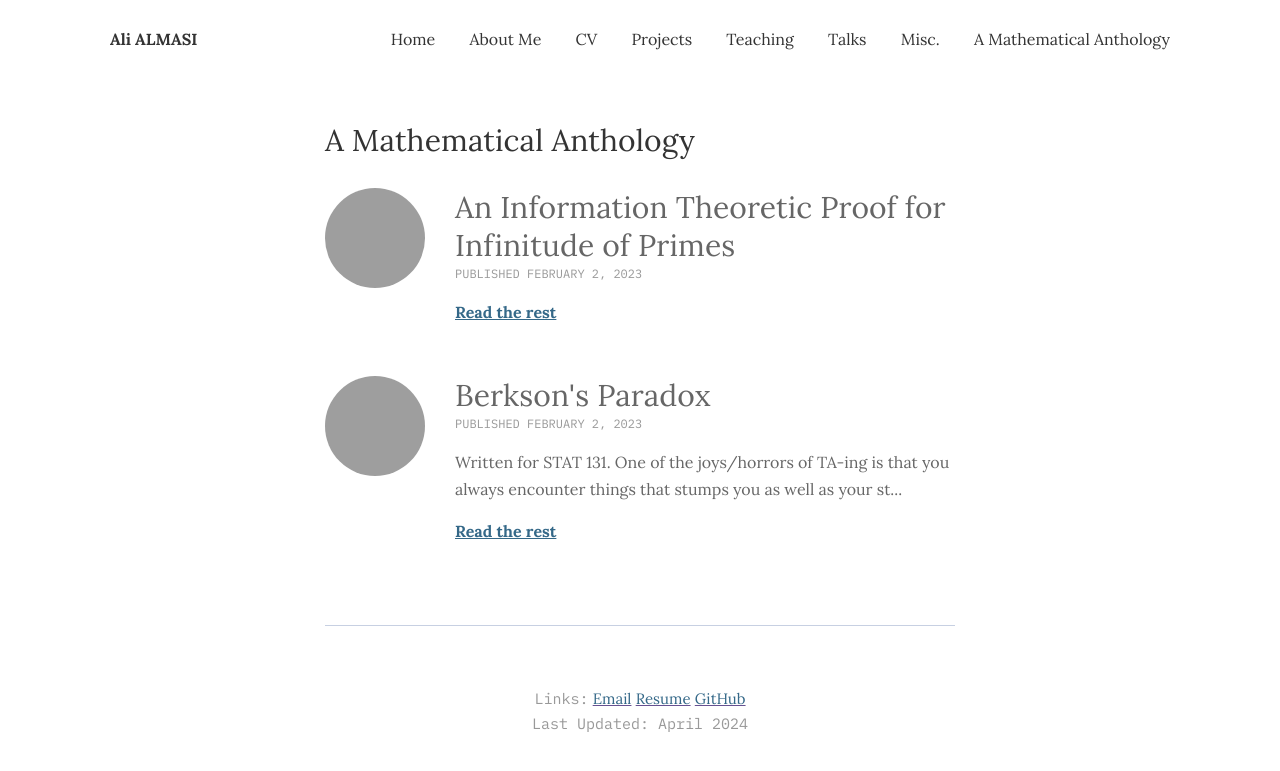
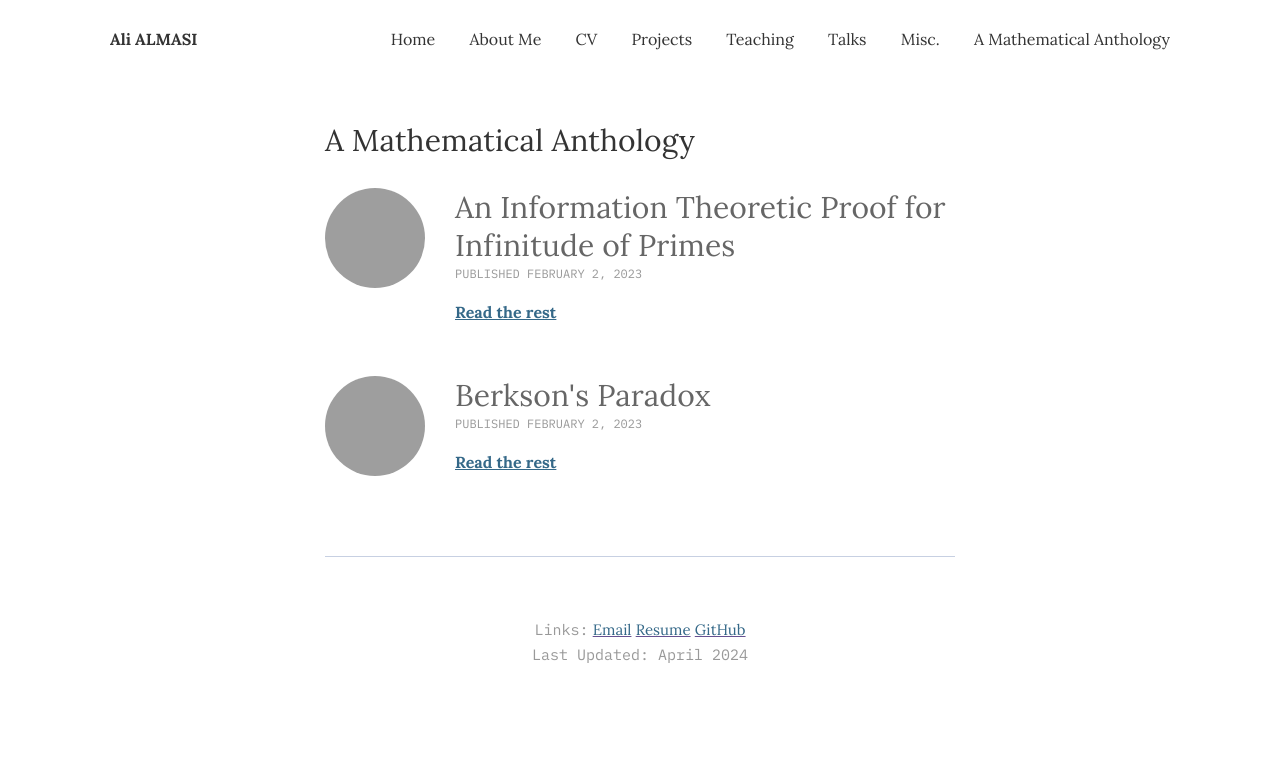
Before and after one commit to ali-almasi/ali-almasi.github.io, a Jekyll site: the page built from _pages/7_mathematical-anthology.md, in a window 1280 px wide, cut to the strip 0-771 px from the top of the page. Built offline with Jekyll 4.4.1, drawn with Linux system fonts in a browser that asks for light colours; some of the changed lines change nothing that is shown; grey boxes are pictures that could not be loaded.

Commit message:
Update 2023-02-02-berkson_paradox.md

```diff
--- a/_posts/2023-02-02-berkson_paradox.md
+++ b/_posts/2023-02-02-berkson_paradox.md
@@ -6,110 +6,3 @@ image: /assets/img/lassen.jpeg
 caption: Lassen National Park!
 usemathjax: true
 ---
-
-Written for STAT 131.
-
-One of the joys/horrors of TA-ing is that you always encounter things that stumps you as well as your students (especially in probability). Here is a very basic looking problem that stumped me from *Introduction to Probability by Joe Blitzstein and Jessica Hwang* (Ch2 Q37):
-
-<br />
-
-> Two different dieseases cause a certain weird symptom: anyone who has either or both of these dieseases will experience the symptom.  Let \\(D_1 \\) be the event of having the first disease, \\(D_2 \\) be the event of having the second, and \\(W \\) be the event of having the weird symptom. Suppose \\(D_1 \\) and \\(D_2 \\) are independent with \\(P(D_j) = p_j \\) and that a person with neither disease will have the weird symptom with probability \\(w_0 \\). Let \\(q_j =1-p_j \\).
-
-
-**NOTE**: Feel free to jump to (d) since this is long.
-
-
-### (a) Find \\(P(W)\\)
-
-We can use the Law of Total Probability (LOTP).
-
-
-![]({{site.baseurl}}/assets/img/berkson/LOPT.png)
-
-So let \\(D_1 \cup D_2 \\) be the event that you have at least one disease.
-Let \\(D_1^c \cap D_2^c \\) be the probability that you have neither.
-
-Then
-
-\\[ P(W) = P(W \mid D_1 \cup D_2) P(D_1 \cup D_2) + P(W \mid D_1^c \cap D_2^c) P(D_1^c \cap D_2^c) \\]
-
-
-So using the laws of probability you’ve learned:
- \\(P(D_1 \cup D_2) = p_1  + p_2 - p_1p_2 \\)  And \\(P(D_1^c \cap D_2^c)=(1-p_1 )(1-p_2) = q_1q_2\\).
-
-Anyone who has at least one of the diseases *will* have weird symptoms with probability=1.
-Thus \\(P(W \mid D_1 \cup D_2) =1\\).
-We are given that probability that you have a weird disease without having the disease is \\(w_0\\).
-Thus we have \\(P(W) = 1 ( p_1  + p_2 - p_1p_2) + w_0 q_1 q_2\\).
-
-
-### (b)
-#### Find \\(P(D_i \mid W)\\)
-
-We need to find the prob. that you have disease \\(i \\) given weird symptoms
-Note that using the formula for conditional probability:
- \\[ P(Di \mid W) = \frac{P(D_i \cap W)} {P(W)} = \frac{P( W \mid Di) P(Di)}  {P(W)}   \\]
-
-We already know \\(P( W \mid Di)= 1\\).
-
-Using result from (a), for \\(i=1,2 \\) we have:
-
- \\[ P(Di \mid W) = \frac{P(D_i)}  {P(W)} = \frac{p_i} {( p_1  + p_2 - p_1p_2) +w_0 q_1q_2}  . \\]
-
-
-#### Find \\(P(D_1 \cap D_2 \mid W)\\)
-We need to find the prob. that you have both diseases given weird symptoms
-We can solve things in a similar fashion:
-\\[ P(D_1 \cap D_2 \mid W) =\frac{P( W \mid D_1 \cap D_2) P(D_1 \cap D_2)}  {P(W)}   = \frac {P(D_1 D_2)} {P(W)} = \frac{ p_1 p_2 }{( p_1  + p_2 - p_1p_2) +w_0 q_1q_2}.\\]
-
-
-###  (c)  Are \\(D_1, D_2 \\) conditionally independent on \\(W \\)?
-
- Note that for conditional independence to be possible we must have
- \\(P(D_1 \cap D_2\mid W) = P(D_1\mid W)  P(D_2\mid W). \\)
-But we have
-
-\\[P(D_1\mid W)  P(D_2\mid W)  = \frac{p_1}{P(W)}    \frac{p_2}{P(W)}. \\]
-
-This is not generally equal to
-
-\\[ P(D_1 \cap D_2 \mid W) = \frac{p_1 p_2}{P(W)}.  \\]
-
-unless \\(w_0=1 \\)(see part (d)).
-
-Thus by contradiction, these events are not conditionally independent.
-
-### (d) What if \\(w_0=0\\)?
-
-If \\(w_0=0\\), we have \\[ P(D_1 \cap D_2 \mid W) = \frac{p_1 p_2}{p_1 + p_2 - p_1p_2}.\\]
-
-
-Which is still NOT equal to \\[P(D_1\mid W)  P(D_2\mid W) =  \frac{p_1} {p_1  + p_2 - p_1p_2} \times \frac{p_2} {p_1  + p_2 - p_1p_2}.\\]
-Thus they are not conditionally independent.
-
-#### Explanation: Two independent events may NOT be conditionally independent
-
-This is a gnarly example of the counter-intuitive nature of probability.
-This is related to the [Berkson's Paradox](https://en.wikipedia.org/wiki/Berkson%27s_paradox)!
-
-
-Note that one way to look at independence of two events \\( A,  B\\) is to think about things this way:
-
-> ...  knowing the outcome of event B has no impact on the likelihood of A happening.
-
-So if two events are dependent then...
-
-> ...  knowing the outcome of event B changes the likelihood of A happening.
-
-
-In this case, we are given that someone has weird symptoms: \\(W \\).
-Then two events we are considering are:  \\(D_1 \mid  W \\)and \\(D_2 \mid  W\\).
-Since we are given \\(W \\), they must have \\(D_1 \\)and \\(D_2 \\)since \\(w_0=0\\).
-
-Suppose you know that they don't have \\(D_1\\).  Then they MUST have \\(D_2 \\) since they have weird symptoms.
-Hence knowing \\(D_1 \mid W \\) impacts the likelihood of \\(D_2 \mid W\\).
-
-The only way \\(D_1 \mid  W \\) and \\(D_2 \mid  W \\) are independent is if \\(w_0=1\\).
-In that case \\(w_0 q_1q_2 = 1-p_1 -p_2 +p_1 p_2 \\) and
- \\(P(W) = (p_1  + p_2 - p_1p_2)  + (1-p_1 -p_2 +p_1 p_2) =1 \\).
-Then knowing \\(W \\)won't change anything since everyone has weird symptoms.
```
